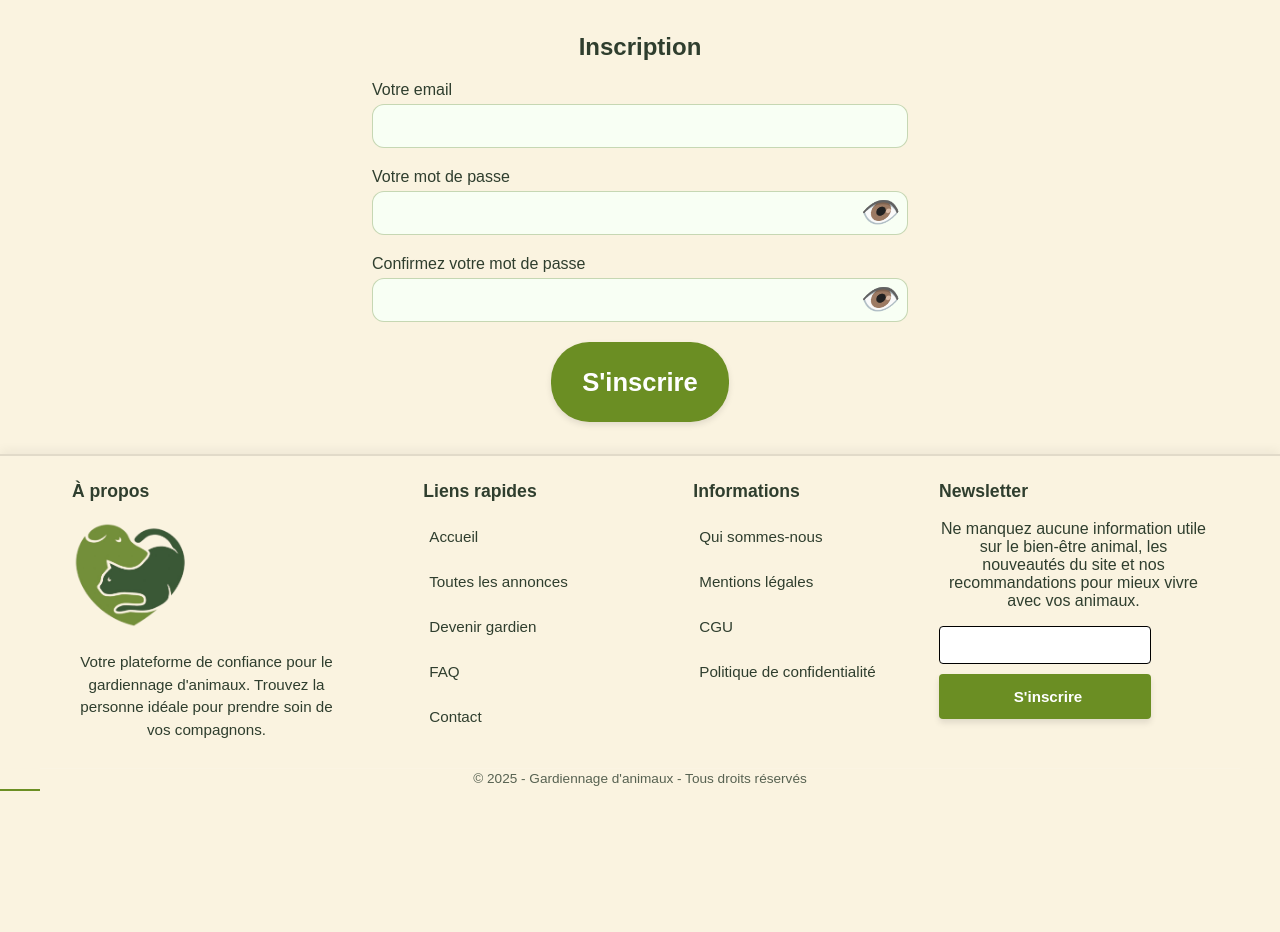
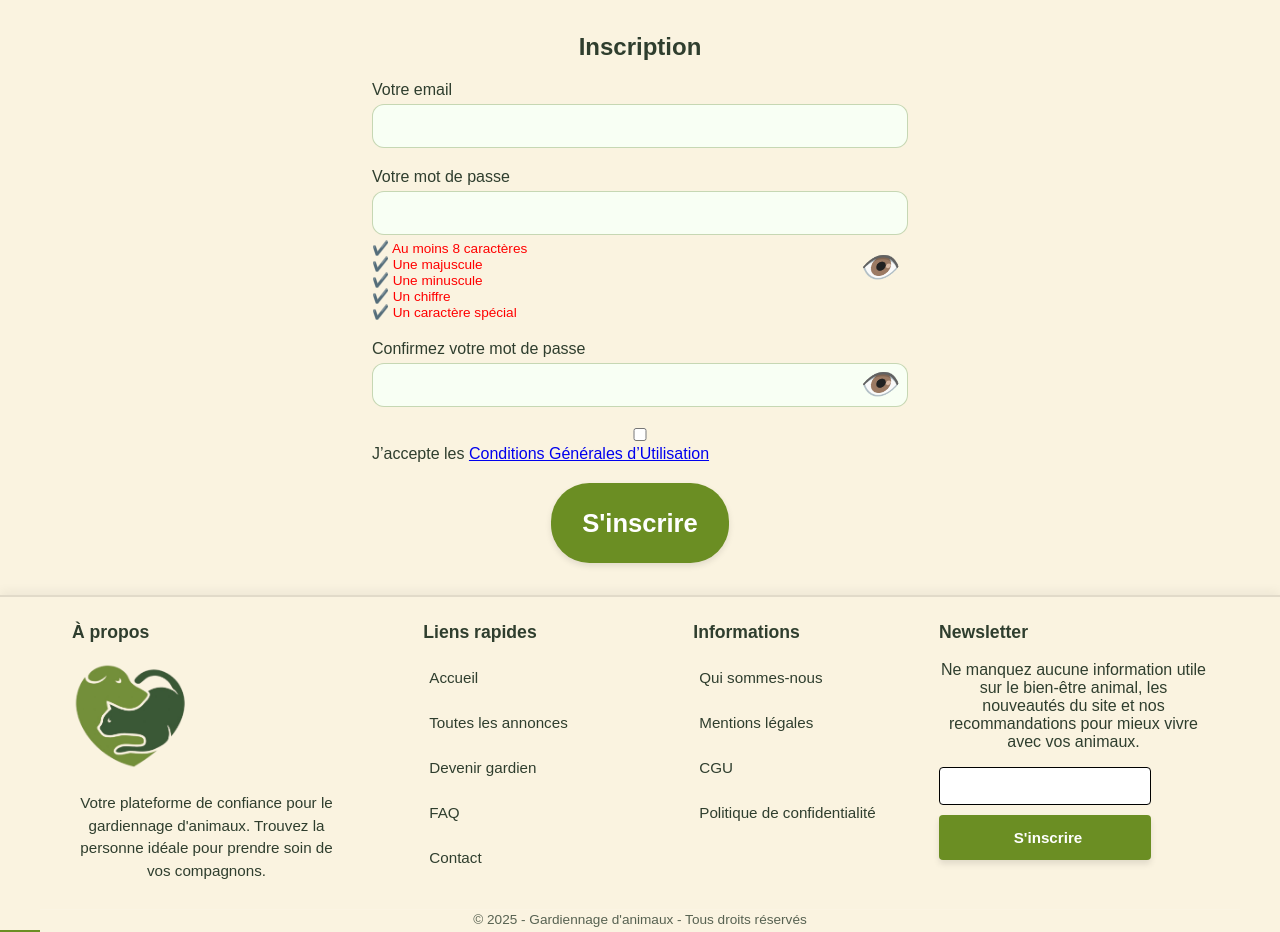
Before and after one commit to MaxxxxxxLh/animalWebsite, a PHP site: page /resetPassword/app/Views/auth/register.php in a window 1280 px wide. Shown: the part 231-1163 px from the top of the page. Before the commit the page ends 1022 px from the top, so only its background shows below. Run offline with PHP 8.4, Linux system fonts and the light colour scheme.

Commit message:
.register

```diff
--- a/app/Views/auth/register.php
+++ b/app/Views/auth/register.php
@@ -31,6 +31,19 @@ if (empty($_SESSION['csrf_token'])) {
             font-size: 2em;
             cursor: pointer;
         }
+        .password-requirements {
+            font-size: 0.85em;
+            margin-top: 5px;
+        }
+        .password-requirements span {
+            display: block;
+        }
+        .valid {
+            color: green;
+        }
+        .invalid {
+            color: red;
+        }
     </style>
 </head>
 <body>
@@ -39,22 +52,40 @@ if (empty($_SESSION['csrf_token'])) {
 
 <div class="loginContainer">
     <h2>Inscription</h2>
-        <form method="POST" action="/register">
+    <form method="POST" action="/register" onsubmit="return validateForm();">
         <input type="hidden" name="csrf_token" value="<?= htmlspecialchars($_SESSION['csrf_token']) ?>">
+
         <div class="form-group">
             <label for="email">Votre email</label>
-                <input type="email" id="email" name="email" placeholder="" required>
+            <input type="email" id="email" name="email" required>
         </div>
+
         <div class="form-group" style="position: relative;">
             <label for="password">Votre mot de passe</label>
             <input type="password" id="password" name="password" required style="padding-right: 30px;">
             <i class="fa fa-eye eye-icon" id="eye-password" onclick="togglePassword()">👁️</i>
+            <div class="password-requirements" id="password-conditions">
+                <span id="length" class="invalid">✔️ Au moins 8 caractères</span>
+                <span id="uppercase" class="invalid">✔️ Une majuscule</span>
+                <span id="lowercase" class="invalid">✔️ Une minuscule</span>
+                <span id="number" class="invalid">✔️ Un chiffre</span>
+                <span id="special" class="invalid">✔️ Un caractère spécial</span>
             </div>
+        </div>
+
         <div class="form-group" style="position: relative;">
             <label for="passwordConfirmation">Confirmez votre mot de passe</label>
             <input type="password" id="passwordConfirmation" name="passwordConfirmation" required style="padding-right: 30px;">
             <i class="fa fa-eye eye-icon" id="eye-confirm" onclick="togglePasswordConfirmation()">👁️</i>
         </div>
+
+        <div class="form-group">
+            <label>
+                <input type="checkbox" id="cgu" required>
+                J’accepte les <a href="/cgu" target="_blank">Conditions Générales d’Utilisation</a>
+            </label>
+        </div>
+
         <button type="submit" class="loginBtn">S'inscrire</button>
 
         <?php if (isset($error)): ?>
@@ -62,31 +93,64 @@ if (empty($_SESSION['csrf_token'])) {
         <?php endif; ?>
     </form>
 </div>
+
 <script>
     function togglePassword() {
-        const passwordInput = document.getElementById('password');
-        const eyeIcon = document.getElementById('eye-password');
-
-        if (passwordInput.type === 'password') {
-            passwordInput.type = 'text';
-            eyeIcon.textContent = '🙈';
-        } else {
-            passwordInput.type = 'password';
-            eyeIcon.textContent = '👁️';
-        }
+        const input = document.getElementById('password');
+        const eye = document.getElementById('eye-password');
+        input.type = input.type === 'password' ? 'text' : 'password';
+        eye.textContent = input.type === 'password' ? '👁️' : '🙈';
     }
 
     function togglePasswordConfirmation() {
-        const passwordInput = document.getElementById('passwordConfirmation');
-        const eyeIcon = document.getElementById('eye-confirm');
+        const input = document.getElementById('passwordConfirmation');
+        const eye = document.getElementById('eye-confirm');
+        input.type = input.type === 'password' ? 'text' : 'password';
+        eye.textContent = input.type === 'password' ? '👁️' : '🙈';
+    }
 
-        if (passwordInput.type === 'password') {
-            passwordInput.type = 'text';
-            eyeIcon.textContent = '🙈';
-        } else {
-            passwordInput.type = 'password';
-            eyeIcon.textContent = '👁️';
+    function validatePasswordConditions(password) {
+        return {
+            length: password.length >= 8,
+            uppercase: /[A-Z]/.test(password),
+            lowercase: /[a-z]/.test(password),
+            number: /[0-9]/.test(password),
+            special: /[!@#\$%\^\&*\)\(+=._-]/.test(password)
+        };
     }
+
+    const passwordInput = document.getElementById('password');
+    const conditions = {
+        length: document.getElementById('length'),
+        uppercase: document.getElementById('uppercase'),
+        lowercase: document.getElementById('lowercase'),
+        number: document.getElementById('number'),
+        special: document.getElementById('special')
+    };
+
+    passwordInput.addEventListener('input', () => {
+        const result = validatePasswordConditions(passwordInput.value);
+        for (const key in result) {
+            conditions[key].className = result[key] ? 'valid' : 'invalid';
+        }
+    });
+
+    function validateForm() {
+        const result = validatePasswordConditions(passwordInput.value);
+        const allValid = Object.values(result).every(Boolean);
+
+        if (!allValid) {
+            alert("Le mot de passe ne respecte pas toutes les conditions.");
+            return false;
+        }
+
+        const cguChecked = document.getElementById('cgu').checked;
+        if (!cguChecked) {
+            alert("Vous devez accepter les Conditions Générales d’Utilisation.");
+            return false;
+        }
+
+        return true;
     }
 </script>
 
```
Also changed, not shown: public/assets/css/pages/creerAnnonces.css (deleted). Lines whose indentation alone changed are shown as unchanged.
